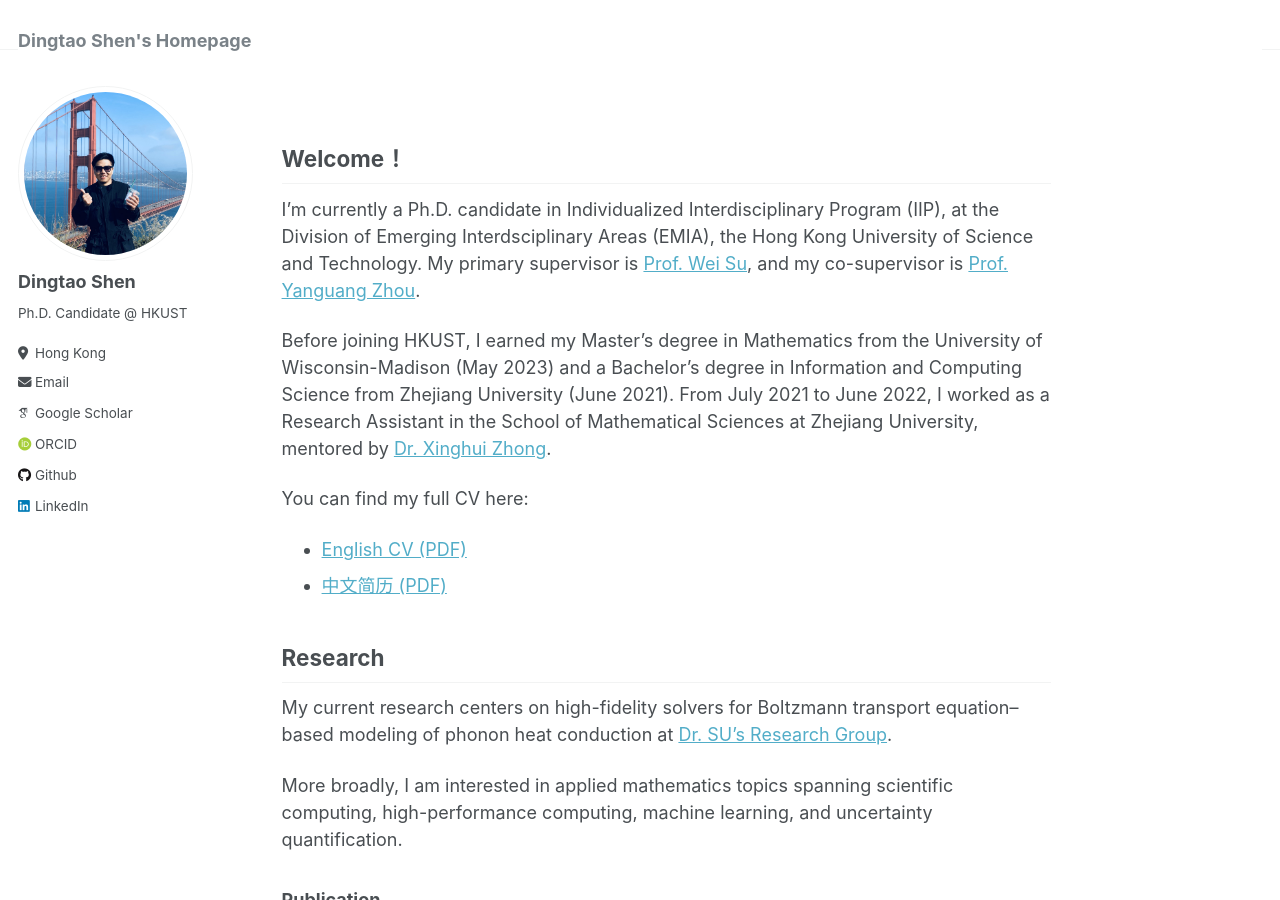
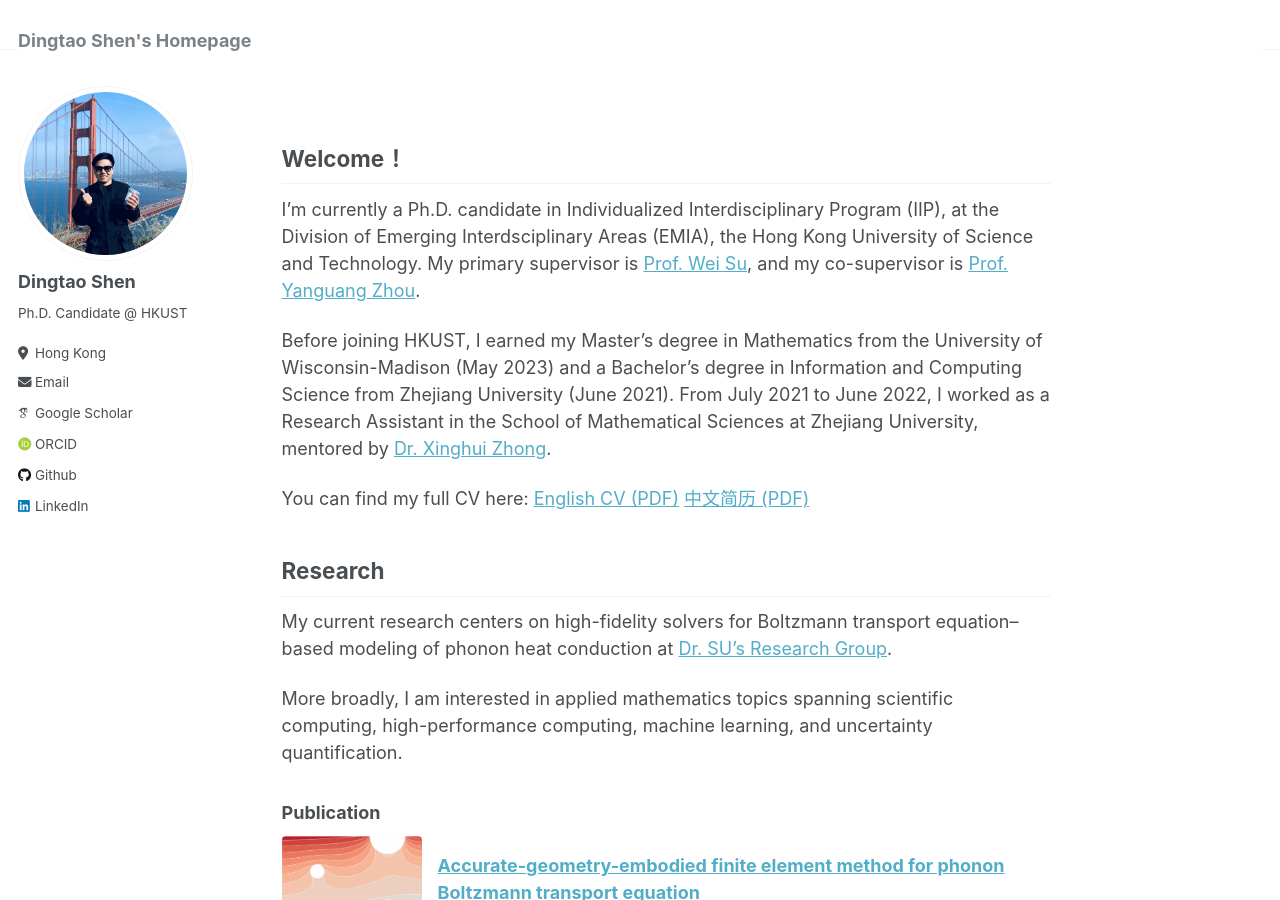
Before and after one commit to dingtao-shen/dingtao-shen.github.io, a Jekyll site: the page built from _pages/about.md, in a window 1280 px wide and 900 px high. Built offline with Jekyll 4.4.1, drawn with Linux system fonts in a browser that asks for light colours; some web fonts are replaced.

Commit message:
update cv

```diff
--- a/_pages/about.md
+++ b/_pages/about.md
@@ -12,9 +12,7 @@
 
 Before joining HKUST, I earned my Master's degree in Mathematics from the University of Wisconsin-Madison (May 2023) and a Bachelor's degree in Information and Computing Science from Zhejiang University (June 2021). From July 2021 to June 2022, I worked as a Research Assistant in the School of Mathematical Sciences at Zhejiang University, mentored by [Dr. Xinghui Zhong](https://person.zju.edu.cn/en/zhongxh).
 
-You can find my full CV here:
-- [English CV (PDF)]({{ '/files/cv-en.pdf' | relative_url }})
-- [中文简历 (PDF)]({{ '/files/cv-zh.pdf' | relative_url }})
+You can find my full CV here: [English CV (PDF)]({{ '/files/cv-en.pdf' | relative_url }}) [中文简历 (PDF)]({{ '/files/cv-zh.pdf' | relative_url }})
 
 
 ## Research
@@ -33,8 +31,8 @@
 </div>
 
 ### Talk
-**HKUST SIAM Student Chapter Annual Meeting 2025**
-  Accurate-Geometry-Embodied Finite Element Method for Boltzmann Transport Equation
+- HKUST SIAM Student Chapter Annual Meeting 2025
+  _Accurate-Geometry-Embodied Finite Element Method for Boltzmann Transport Equation_
 
-**Minisymposium @ EASIAM 2024**
-  NURBS-Enhanced Finite Element Method for the Phonon Boltzmann Transport Equation
+- Minisymposium @ EASIAM 2024
+  _NURBS-Enhanced Finite Element Method for the Phonon Boltzmann Transport Equation_
```
